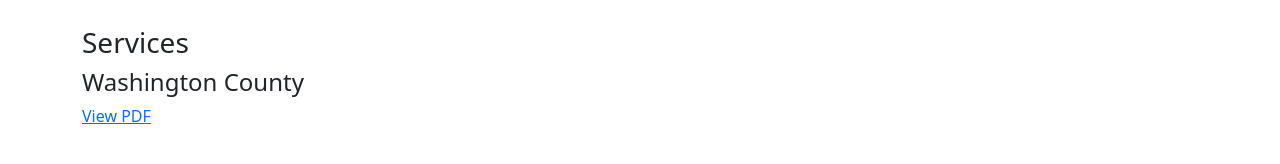
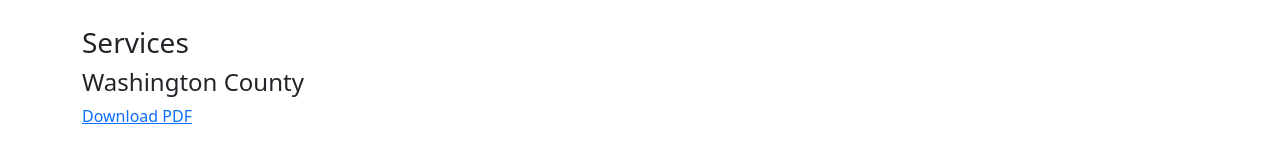
Before and after one commit to psibir/nwa-resources, a Jekyll site: the page built from services.md, in a window 1280 px wide. Shown: the part 136-300 px from the top of the page. Built offline with Jekyll 4.4.1, drawn with Linux system fonts in a browser that asks for light colours.

Commit message:
Update services.md

```diff
--- a/services.md
+++ b/services.md
@@ -9,4 +9,4 @@ permalink: /services/
 #### Washington County
 
 
-[View PDF](https://github.com/psibir/nwa-resources/raw/main/_downloads/Dental-Medical-Prescriptions-11.9.22.pdf?inline=true)
+<a href="https://github.com/psibir/nwa-resources/raw/main/_downloads/Dental-Medical-Prescriptions-11.9.22.pdf" target="_blank" rel="noopener noreferrer">Download PDF</a>
```
